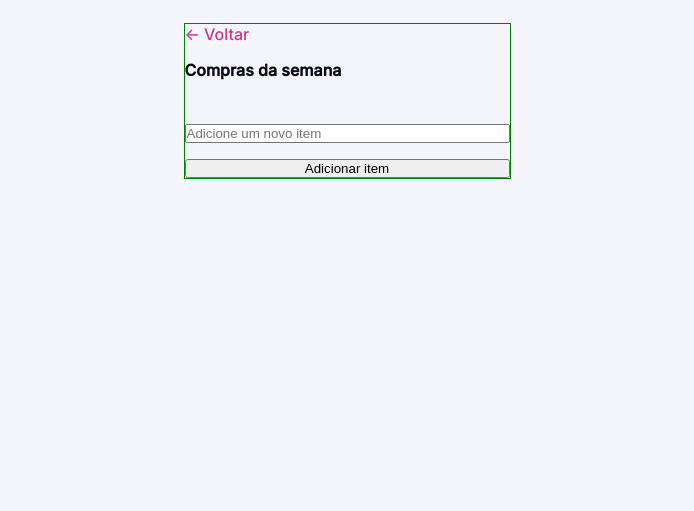
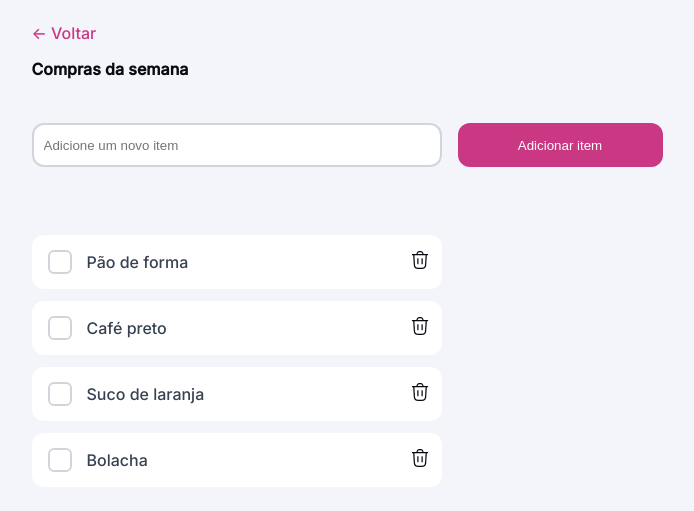
Before and after one commit to Tajetti/Lista-de-Compras, a plain HTML site: page index.html in a window 1280 px wide. Shown: the part 71-582 px from the top of the page, without its empty margins (293-987 px from the left). Drawn offline with Linux system fonts and the light colour scheme.

Commit message:
Finalizando tela celular

```diff
--- a/index.html
+++ b/index.html
@@ -27,10 +27,55 @@
         <h1>Compras da semana</h1>
       </div>
       <div class="forms">
-        <input type="text" placeholder="Adicione um novo item" class="input-buying" id="input-buying">
-        <button class="btn-buying" id="btn-buying">Adicionar item</button>
+            <input type="text" placeholder="Adicione um novo item" class="input-buying" id="input-buying">
+            <button class="btn-buying" id="btn-buying">Adicionar item</button>
+
+        <div class="options">
+
+          <div class="option">
+              <input type="checkbox" id="Bread">
+              <label for="Bread">Pão de forma</label>
+            <div class="trash">
+              <img src="img/icon/Frame-3.png" alt="" id="trash">
+            </div>
+          </div>
+
+          <div class="option">
+            <input type="checkbox" id="Coffee">
+            <label for="Bread">Café preto</label>
+            <div class="trash">
+              <img src="img/icon/Frame-3.png" alt="" id="trash">
+            </div>
+          </div>
+
+          <div class="option">
+            <input type="checkbox" id="orangeJuice">
+            <label for="Bread">Suco de laranja</label>
+            <div class="trash">
+              <img src="img/icon/Frame-3.png" alt="" id="trash">
+            </div>
+          </div>
+
+          <div class="option">
+            <input type="checkbox" id="cookie">
+            <label for="Bread">Bolacha</label>
+            <div class="trash">
+              <img src="img/icon/Frame-3.png" alt="" id="trash">
+            </div>
+          </div>
+
+        </div>
       </div>
 
+      <div class="Display-none">
+        <div class="alert">
+          <img src="img/icon/Icon.png" alt="">
+          <p>O item foi removido da lista</p>
+          <div class="cancel">
+            <img src="img/icon/delete-small.png" alt="">
+          </div>
+        </div>
+      </div>
 
     </div>
   </section>
--- a/style/global.css
+++ b/style/global.css
@@ -1,6 +1,6 @@
-*{
-  margin: 0;
-  padding: 0;
+*,
+*::before,
+*::after{
   box-sizing: border-box;
 }
 
@@ -39,7 +39,7 @@ h1{
   font-family: var(--ff);
 }
 
-p, span{
+p, span, label{
   color: var(--content-secondary);
   font-size: var(--paragraph);
   font-family: var(--ff);
--- a/style/hero.css
+++ b/style/hero.css
@@ -1,5 +1,4 @@
 .container{
-  border: 1px solid green;
   width: 20.4375rem;
   height: auto;
   margin: 0 auto;
@@ -11,9 +10,117 @@
 
 .forms{
   display: grid;
-  flex-direction: column;
   gap: 1rem;
-  & .input-buying{
 
+  & input{
+    background-color: var(--always-white);
+    border: 2px solid var(--border-primary);
+    height: 2.75rem;
+    padding: 10px;
+    border-radius: 0.75rem;
+
+    &:hover{
+      outline: none;
+      border: 2px solid var(--border-hover);
+    }&:focus{
+      outline: none;
+      border: 2px solid var(--color-brand);
+      color: var(--content-primary);
+    }
+  }
+
+  & button{
+    background-color: var(--color-brand);
+    color: var(--always-white);
+    height: 2.75rem;
+    border: none;
+    border-radius: 0.75rem;
+    cursor: pointer;
+    margin-block: 0 40px;
+
+    &:hover{
+      background-color: var(--color-brand-hover);
+    }
+  }
+
+  & .options{
+    height: 18rem;
+    overflow: auto;
+
+    & .option{
+      display: flex;
+      align-items: center;
+
+
+      background-color: var(--always-white);
+      padding: 12px;
+      gap: 12px;
+      margin-block: 12px;
+      border-radius: 12px;
+
+      & input[type="checkbox"]{
+        appearance: none;
+        outline: none;
+        border: 2px solid var(--border-primary);
+        width: 16px;
+        height: 16px;
+        border-radius: 6px;
+        position: relative;
+
+        &:hover{
+          border: 2px solid var(--border-hover);
+        }
+        &:checked{
+          background-color: var(--color-brand);
+          border: 2px solid var(--color-brand);
+        }
+        &:checked::after {
+          content: '✔';
+          color: var(--always-white);
+          width: 1rem;
+          height: 1rem;
+          position: absolute;
+          top: 1px;
+          left: 5px;
+        }
+      }
+    }
+
+    & .trash{
+      margin-left: auto;
+      cursor: pointer;
+    }
   }
 }
+
+.alert{
+  display: flex;
+  align-items: center;
+  background-color: var(--color-danger);
+  padding-inline: 1.2rem;
+  border-radius: 12px;
+  gap: 3px;
+
+  & p{
+    color: var(--always-white);
+  }
+
+  & .cancel{
+    margin-left: auto;
+  }
+}
+
+@media (width >= 80em){
+  .container{
+    width: 39.4375rem;
+  }
+
+  .forms{
+    display: grid;
+    grid-template-columns: 2fr 1fr;
+  }
+
+  .options{
+    display: block;
+  }
+}
--- a/style/utility.css
+++ b/style/utility.css
@@ -1,3 +1,7 @@
 .Desktop-only{
   display: none;
 }
+
+.Display-none{
+  display: none;
+}
```
Also changed, not shown: img/icon/Icon.png (added), img/icon/correct.svg (added), img/icon/delete-small.png, img/icon/warning-circle-filled.png (deleted).
